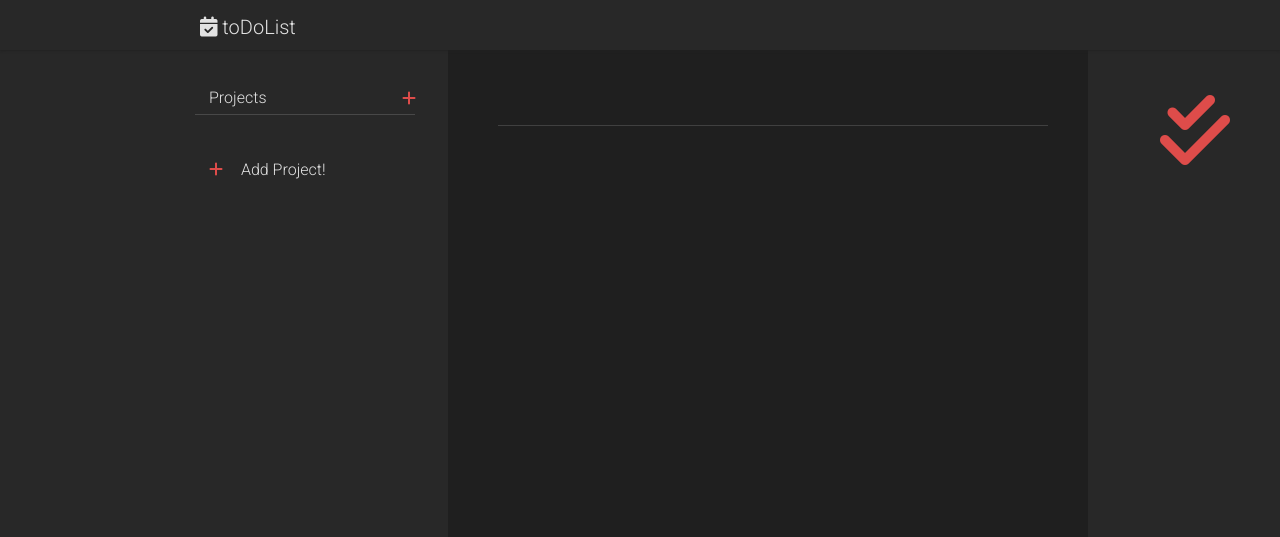
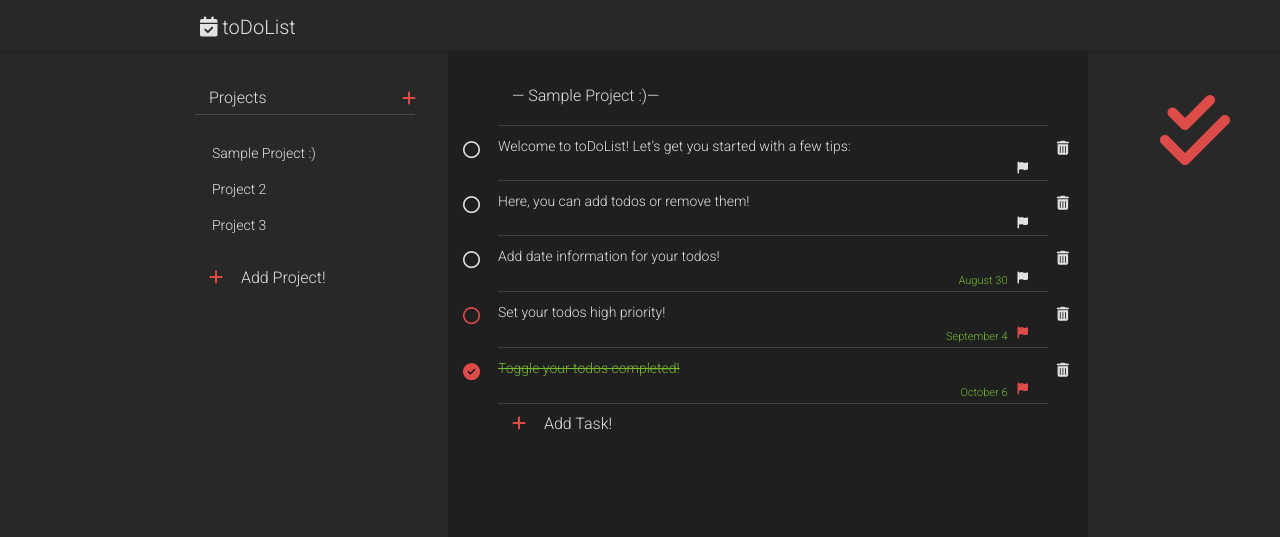
Before and after one commit to mvedataydin/todo-list, a website built with webpack: page dist/index.html in a window 1280 px wide. Built offline with nearby package versions, Linux system fonts and the light colour scheme.

Commit message:
complete functionality of todo app and made visual improvements

```diff
--- a/src/index.js
+++ b/src/index.js
@@ -1,36 +1,11 @@
 import { compareAsc, format } from 'date-fns'
 import flatpickr from "flatpickr";
 import { createDom } from './modules/createDom.js'
+import { initial } from './modules/initial.js'
 import { todoFactory } from './modules/todoo.js'
 import { projects} from './modules/projects.js'
-import { addTodo,showForm} from './modules/handlers.js'
-import { renderProjects, renderTodos,renderAddTodo} from './modules/render.js'
+import { addTodo,todoFormListener, projectFormListener} from './modules/handlers.js'
+import { renderProjects,renderTButton, renderTodos,renderAddTodo} from './modules/render.js'
 
-
-showForm();
-
-
-
-// format(new Date(2014, 1, 11), 'yyyy-MM-dd')
-// //=> '2014-02-11'
-
-// const dateDisplay = document.querySelector('.date-picker')
-// const fp = flatpickr('.date-picker', {
-//   altInput: true,
-//   altFormat: "F j",
-//   dateFormat: "Y-m-d",
-// });
-
-
-// const dates = [
-//   new Date(1995, 6, 2),
-//   new Date(1987, 1, 11),
-//   new Date(1989, 6, 10)
-// ]
-// dates.sort(compareAsc)
-// console.log(dates)
-//=> [
-//   Wed Feb 11 1987 00:00:00,
-//   Mon Jul 10 1989 00:00:00,
-//   Sun Jul 02 1995 00:00:00
-// ]
+projectFormListener();
+initial();
```
Also changed, not shown: dist/index.html, dist/main.js, dist/style.css.
